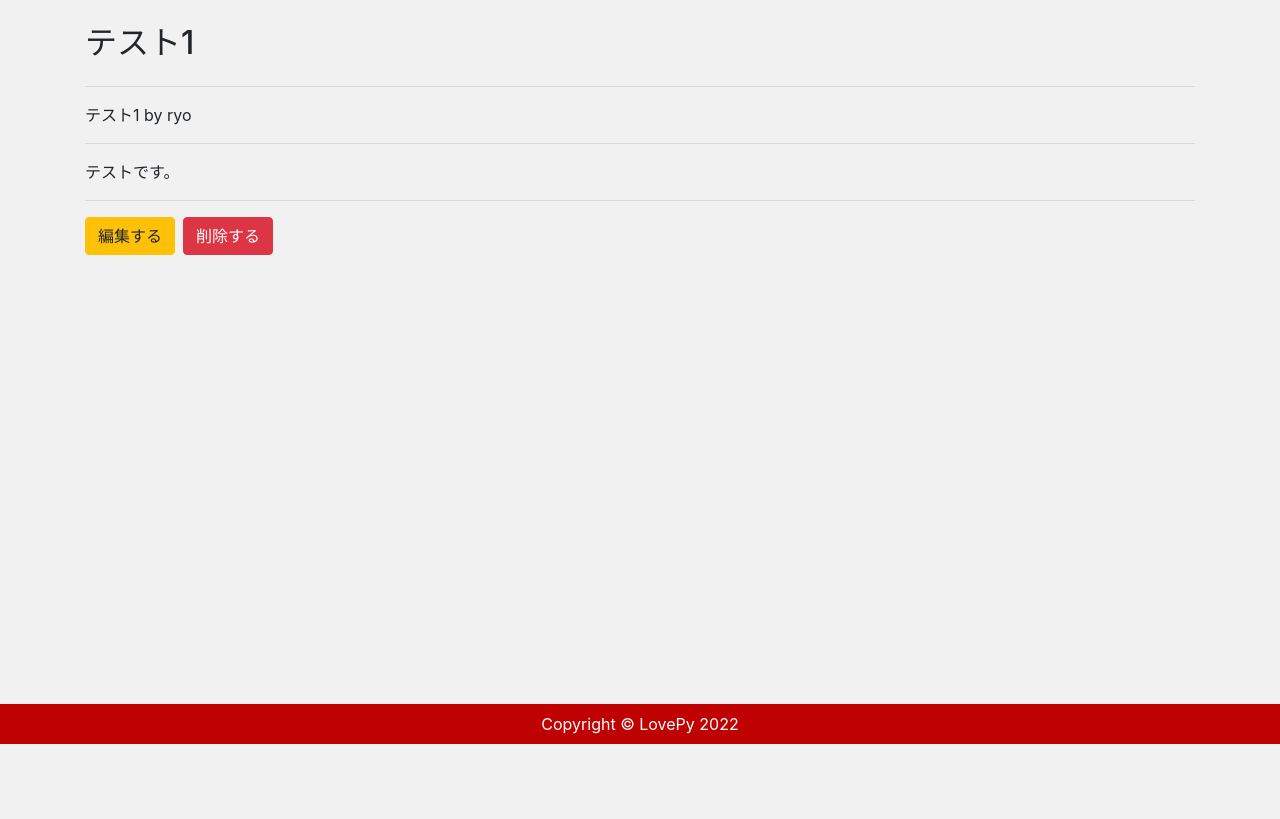
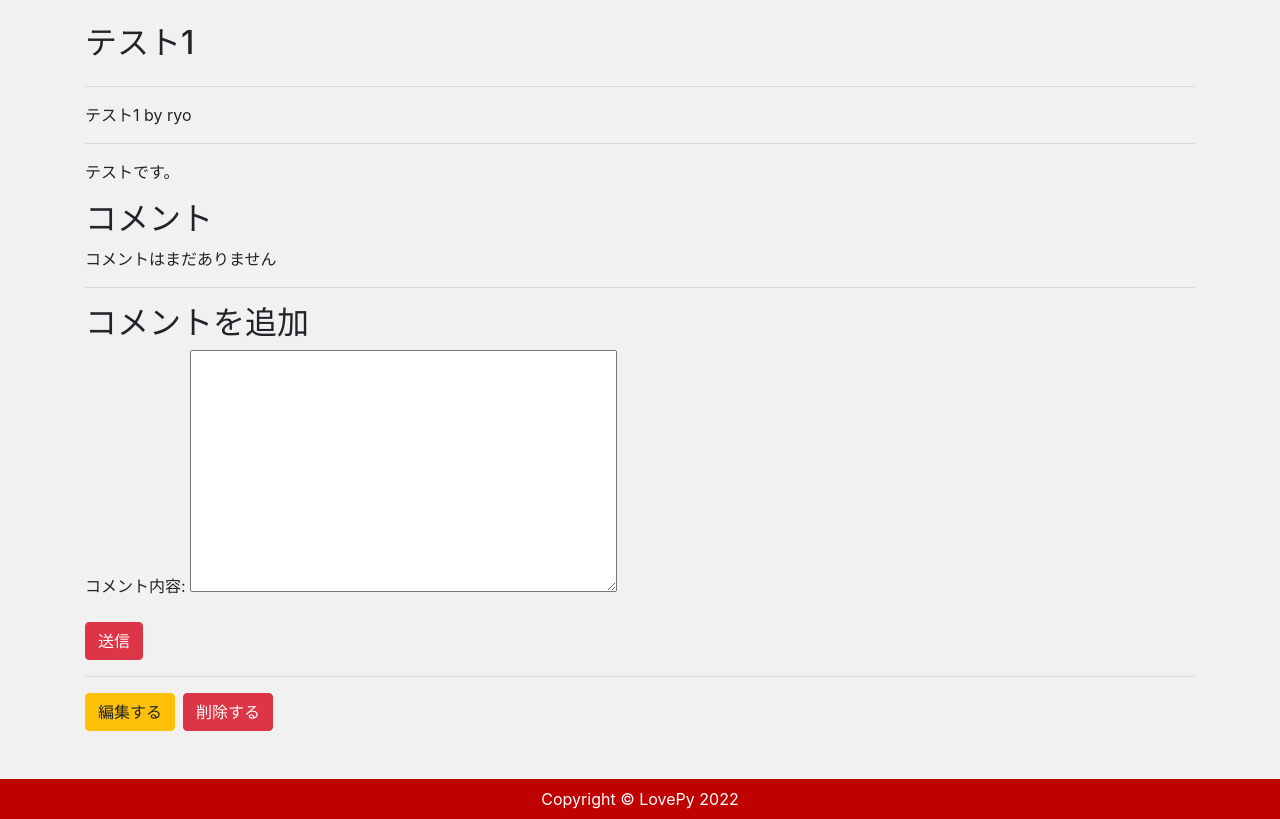
Before and after one commit to conchincradle/study-seminar-matching-webApp, a Django app: page /post/1 in a window 1280 px wide. Shown: the part 56-875 px from the top of the page. Before the commit the page ends 800 px from the top, so only its background shows below. Run offline with Django 3.2, Linux system fonts and the light colour scheme; a user stored in the database is signed in; data comes from the database, SQL or seed files in the repository; both versions use the stored data as it was before the commit; some libraries are stand-ins or nearby versions.

Commit message:
コメント欄の追加

```diff
--- a/server/app/forms.py
+++ b/server/app/forms.py
@@ -1,5 +1,11 @@
 from django import forms
+from .models import AppComment
 
 class PostForm(forms.Form):
     title = forms.CharField(max_length=30, label='タイトル')
     content = forms.CharField(label='内容', widget=forms.Textarea())
+
+class CommentForm(forms.ModelForm):
+    class Meta:
+        model = AppComment
+        fields = ['content']
--- a/server/app/models.py
+++ b/server/app/models.py
@@ -21,8 +21,6 @@ class AppComment(models.Model):
     author_id = models.ForeignKey(AccountUser, on_delete=models.CASCADE)
     posted_id = models.ForeignKey(Post, on_delete=models.CASCADE)
 
-    def __str__(self):
-        return self.created
 
 class AppSeminar(models.Model):
     content = models.TextField("本文")
--- a/server/app/templates/app/post_detail.html
+++ b/server/app/templates/app/post_detail.html
@@ -8,10 +8,48 @@
 <hr>
 <p>{{ post_data.content|linebreaksbr }}</p>
 {% if user.is_authenticated %}
+
+<!--　コメントされたものを表示 -->
+<h2 class="subtitle">コメント</h2>
+
+{% for comment in post_data.comments.all %}
+<article class="media">
+    <div class="media-content">
+        <div class="content">
+            <p>
+                <strong>
+                    <!-- {{comment.name}} -->
+                    <small>{{comment.created}}</small>
+                </strong>
+                <br />
+                {{comment.content}}
+            </p>
+        </div>
+    </div>
+</article>
+{% empty %}
+<div class="notification">
+    <p>コメントはまだありません</p>
+</div>
+<hr>
+{% endfor%}
+
+<!--　コメント投稿エリア -->
+<h2 class="subtitle" >コメントを追加</h2>
+<form action="." method="post_data">
+    {% csrf_token %}
+    {{form.as_p}}
+    <div class="field">
+        <div class="control">
+            <button class="btn btn-danger">送信</button>
+        </div>
+    </div>
+</form>
+
     <hr>
     <div class="d-flex mb-5">
         <a href="{% url 'post_edit' post_data.id %}" class="btn btn-warning mr-2">編集する</a>
-        <a href="{% url 'post_delete' post_data.id %}"" class="btn btn-danger">削除する</a>
+        <a href="{% url 'post_delete' post_data.id %}" class="btn btn-danger">削除する</a>
     </div>
 {% endif %}
 
--- a/server/app/urls.py
+++ b/server/app/urls.py
@@ -9,4 +9,5 @@ urlpatterns = [
     path('post/<int:pk>/delete', views.PostDeleteView.as_view(), name='post_delete'),
 
 
+
 ]
--- a/server/app/views.py
+++ b/server/app/views.py
@@ -2,7 +2,7 @@ from django.shortcuts import render, redirect
 from django.views.generic import View
 from requests import post
 from .models import Post
-from .forms import PostForm
+from .forms import PostForm, CommentForm
 from django.contrib.auth.mixins import LoginRequiredMixin
 
 # インデックスを表示
@@ -16,8 +16,24 @@ class IndexView(View):
 class PostDetailView(View):
     def get(self, request, *args, **kwargs):
         post_data = Post.objects.get(id=self.kwargs['pk'])
+
+
+        #  コメントを表示
+        if request.method == "POST":
+            form = CommentForm(request.POST or None)
+
+            if form.is_valid():
+                comment = form.save(commit=False)
+                comment.posted_id = post_data
+                comment.save()
+
+                return redirect('post_detail', self.kwargs['pk'])
+
+        else:
+            form = CommentForm()
+
         return render(request, 'app/post_detail.html', {
-            'post_data': post_data
+            'post_data': post_data, 'form': form
         })
 
 class CreatePostView(LoginRequiredMixin, View):
```
Also changed, not shown: server/app/migrations/0001_initial.py (deleted), server/app/migrations/0002_appcomment.py (deleted), server/app/migrations/0003_appseminar_appseminarparticipant.py (deleted), server/app/migrations/__init__.py (deleted), server/db.sqlite3, server/follow/models.py (line endings or trailing spaces).
